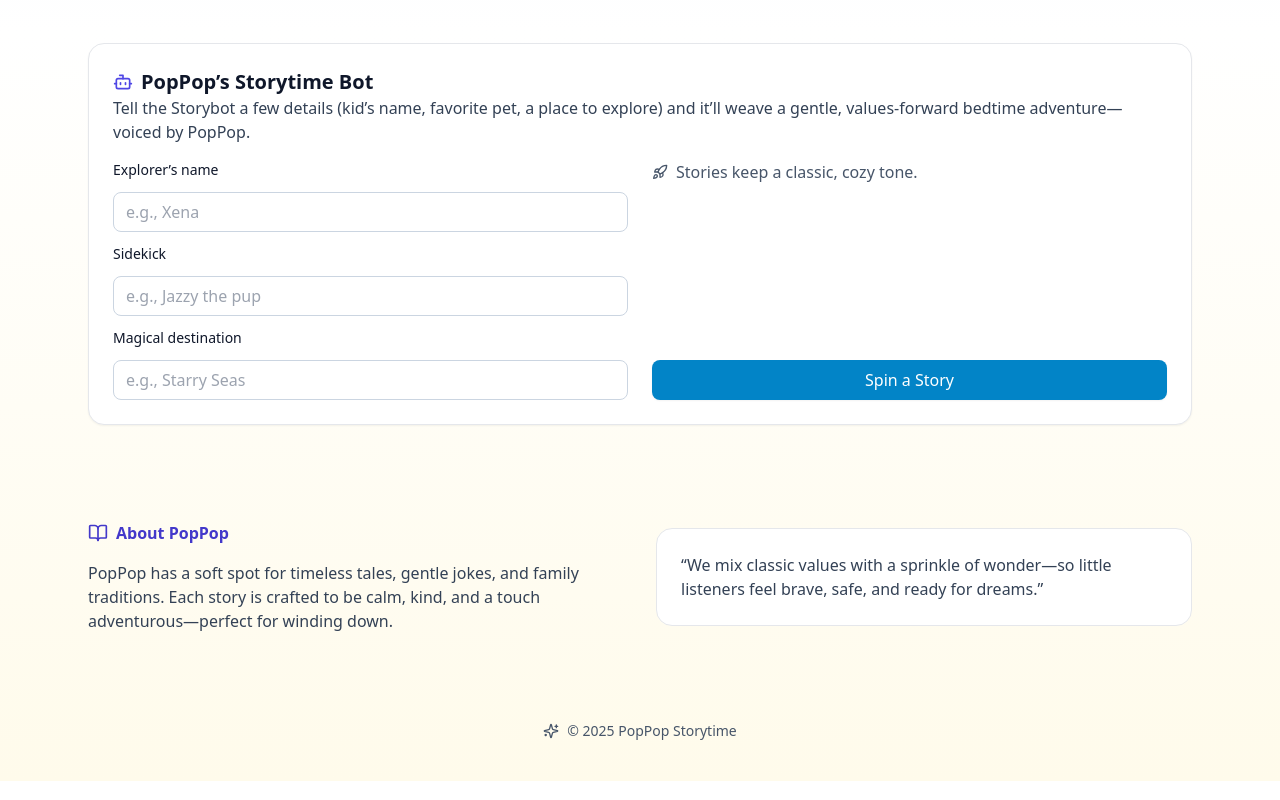
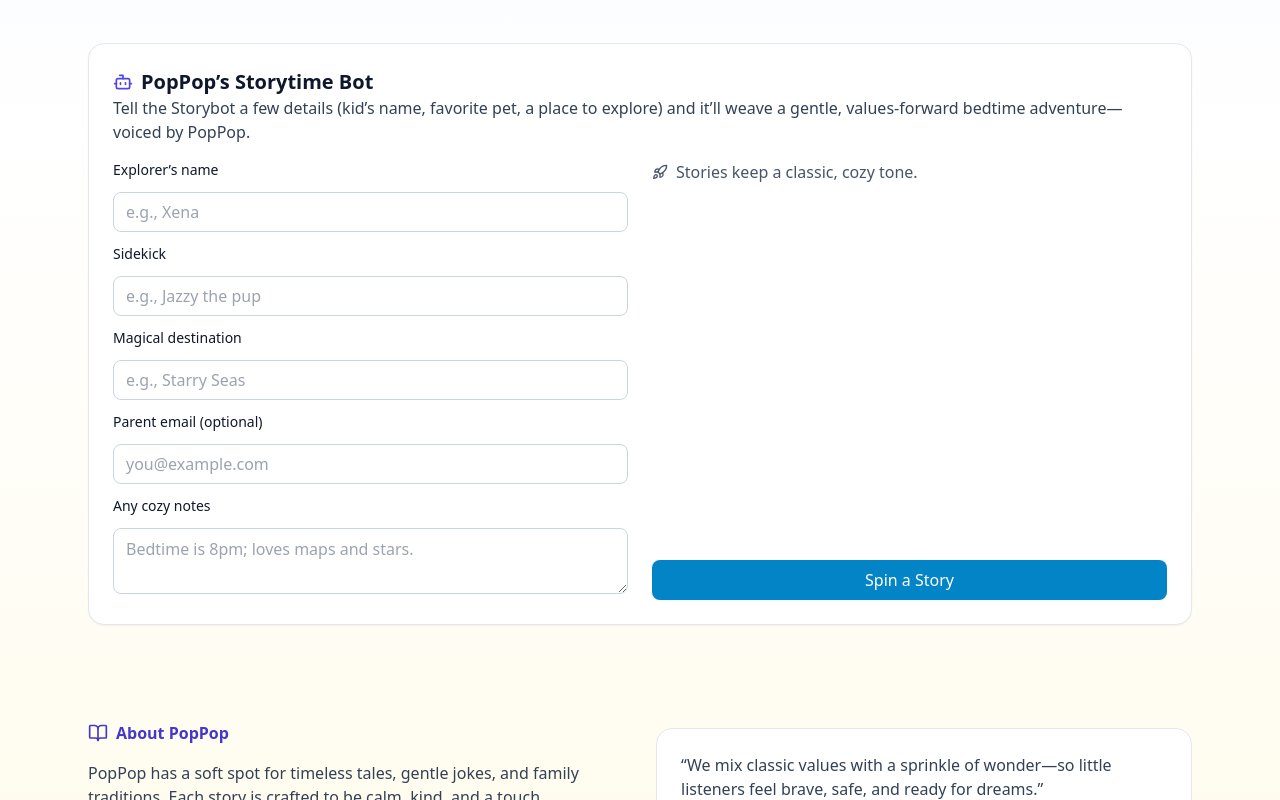
Before and after one commit to tcooper0528/lollyandpop-storytime-site, a React (Vite) app: page / in a window 1280 px wide. Shown: the part 718-1518 px from the top of the page. Built offline with nearby package versions, Linux system fonts and the light colour scheme.

Commit message:
Update PopPopStorytimeSite.tsx

```diff
--- a/src/PopPopStorytimeSite.tsx
+++ b/src/PopPopStorytimeSite.tsx
@@ -4,7 +4,7 @@ import { motion } from "framer-motion";
 import { Sparkles, BookOpen, Bot, Rocket, Heart } from "lucide-react";
 import { Button } from "@/components/ui/button";
 import { Card, CardContent, CardHeader, CardTitle } from "@/components/ui/card";
-import avatarUrl from "@/assets/poppop-avatar.png"; // <-- bundled image
+import avatarUrl from "@/assets/poppop-avatar.png"; // bundled image via Vite
 
 function Section({
   id,
@@ -76,7 +76,7 @@ export default function PopPopStorytimeSite() {
         </div>
       </Section>
 
-      {/* STORYBOT */}
+      {/* STORYBOT (visible form) */}
       <Section id="storybot" className="py-12">
         <Card className="shadow-sm">
           <CardHeader>
@@ -85,28 +85,79 @@ export default function PopPopStorytimeSite() {
               PopPop’s Storytime Bot
             </CardTitle>
           </CardHeader>
-        <CardContent>
+          <CardContent>
             <p className="text-slate-700 mb-4">
               Tell the Storybot a few details (kid’s name, favorite pet, a place to explore) and
               it’ll weave a gentle, values-forward bedtime adventure—voiced by PopPop.
             </p>
-            <div className="grid md:grid-cols-2 gap-6">
+
+            {/* Netlify form (must match the hidden clone in index.html) */}
+            <form
+              name="storybot"
+              method="POST"
+              data-netlify="true"
+              netlify-honeypot="bot-field"
+              action="/thanks"
+              className="grid md:grid-cols-2 gap-6"
+            >
+              {/* Required hidden inputs */}
+              <input type="hidden" name="form-name" value="storybot" />
+              <p className="hidden">
+                <label>Don’t fill this out: <input name="bot-field" /></label>
+              </p>
+
               <div className="space-y-3">
-                <label className="block text-sm font-medium">Explorer’s name</label>
-                <input className="h-10 w-full rounded-lg border border-slate-300 px-3" placeholder="e.g., Xena" />
-                <label className="block text-sm font-medium">Sidekick</label>
-                <input className="h-10 w-full rounded-lg border border-slate-300 px-3" placeholder="e.g., Jazzy the pup" />
-                <label className="block text-sm font-medium">Magical destination</label>
-                <input className="h-10 w-full rounded-lg border border-slate-300 px-3" placeholder="e.g., Starry Seas" />
+                <label className="block text-sm font-medium" htmlFor="explorerName">Explorer’s name</label>
+                <input
+                  id="explorerName"
+                  name="explorerName"
+                  required
+                  className="h-10 w-full rounded-lg border border-slate-300 px-3"
+                  placeholder="e.g., Xena"
+                />
+
+                <label className="block text-sm font-medium" htmlFor="sidekick">Sidekick</label>
+                <input
+                  id="sidekick"
+                  name="sidekick"
+                  className="h-10 w-full rounded-lg border border-slate-300 px-3"
+                  placeholder="e.g., Jazzy the pup"
+                />
+
+                <label className="block text-sm font-medium" htmlFor="destination">Magical destination</label>
+                <input
+                  id="destination"
+                  name="destination"
+                  className="h-10 w-full rounded-lg border border-slate-300 px-3"
+                  placeholder="e.g., Starry Seas"
+                />
+
+                <label className="block text-sm font-medium" htmlFor="parentEmail">Parent email (optional)</label>
+                <input
+                  id="parentEmail"
+                  name="parentEmail"
+                  type="email"
+                  className="h-10 w-full rounded-lg border border-slate-300 px-3"
+                  placeholder="you@example.com"
+                />
+
+                <label className="block text-sm font-medium" htmlFor="notes">Any cozy notes</label>
+                <textarea
+                  id="notes"
+                  name="notes"
+                  className="w-full rounded-lg border border-slate-300 px-3 py-2"
+                  placeholder="Bedtime is 8pm; loves maps and stars."
+                />
               </div>
+
               <div className="flex flex-col justify-between">
                 <div className="flex items-center gap-2 text-slate-600">
                   <Rocket className="h-4 w-4" />
                   <span>Stories keep a classic, cozy tone.</span>
                 </div>
-                <Button className="mt-4 md:mt-0">Spin a Story</Button>
+                <Button type="submit" className="mt-4 md:mt-0">Spin a Story</Button>
               </div>
-            </div>
+            </form>
           </CardContent>
         </Card>
       </Section>
```
